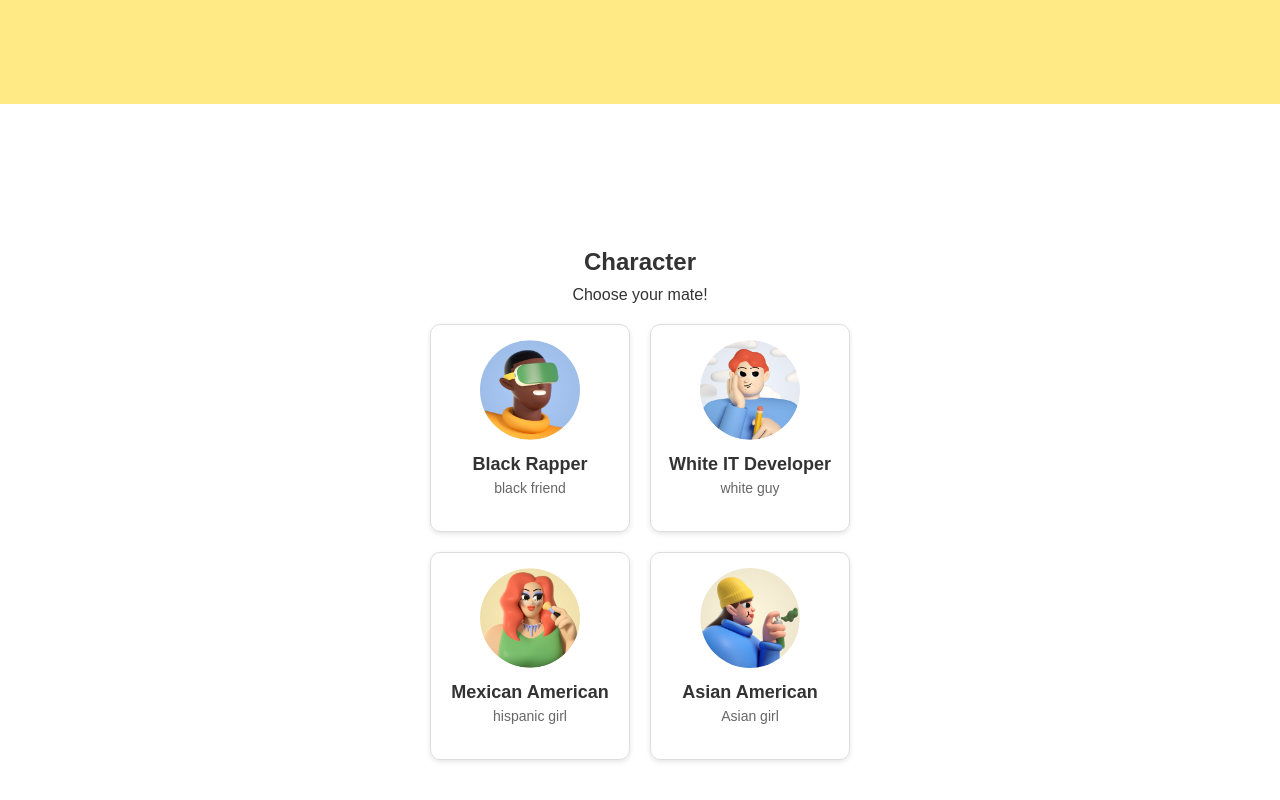
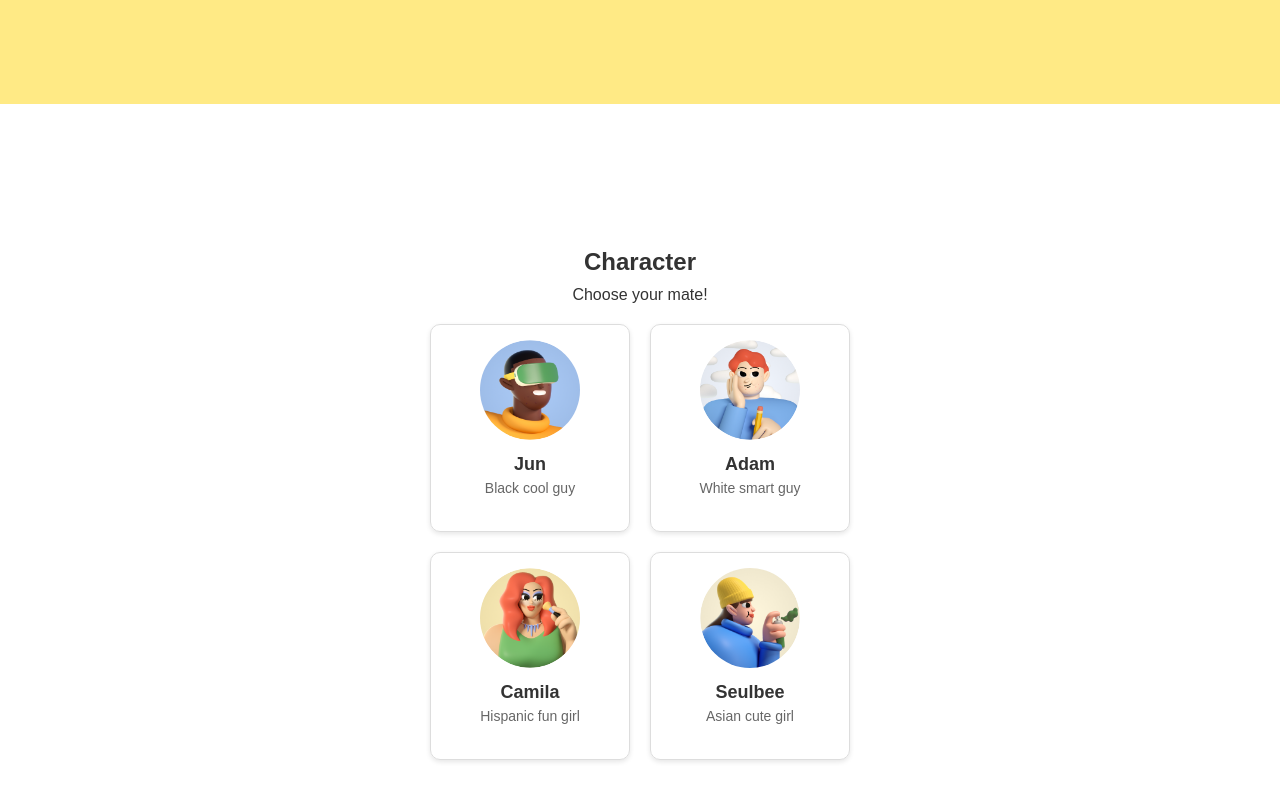
Before and after one commit to SyaDo95/echo-react, a React (Create React App) app: page / in a window 1280 px wide. Shown: the part 811-1611 px from the top of the page. Built offline with nearby package versions, Linux system fonts and the light colour scheme.

Commit message:
이름추가

```diff
--- a/src/App.jsx
+++ b/src/App.jsx
@@ -18,10 +18,10 @@ function App() {
   const [showMyPage, setShowMyPage] = useState(false);
 
   const characters = [
-    { index: 0, name: 'Black Rapper', description: 'black friend', image: black },
-    { index: 1, name: 'White IT Developer', description: 'white guy', image: white },
-    { index: 2, name: 'Mexican American', description: 'hispanic girl', image: mexican },
-    { index: 3, name: 'Asian American', description: 'Asian girl', image: asian },
+    { index: 0, name: 'Jun', description: 'Black cool guy', image: black },
+    { index: 1, name: 'Adam', description: 'White smart guy', image: white },
+    { index: 2, name: 'Camila', description: 'Hispanic fun girl', image: mexican },
+    { index: 3, name: 'Seulbee', description: 'Asian cute girl', image: asian },
   ];
 
   // 디버깅용 useEffect 추가
```
